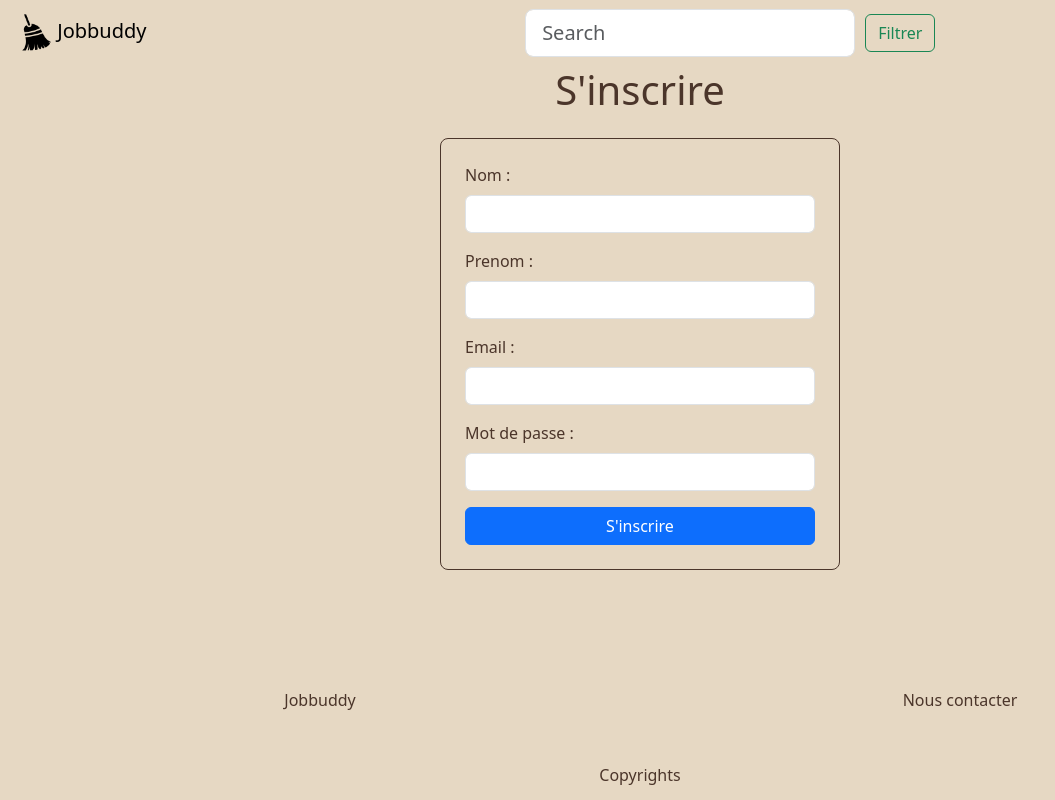
After one commit to Extebe/Job-Buddy, a PHP site: template templates/pageInscription.html.twig in a window 1280 px wide. The commit adds this page. Shown: the whole page, without its empty margins (0-1055 px from the left). Run offline with PHP 8.4, Linux system fonts and the light colour scheme; the template is opened without the code that fills it, so the values that code supplies are empty; some libraries are stand-ins or nearby versions.

Commit message:
ajout de la page d'inscription avec les modifications necessaire dans les controllers

```diff
--- a/include.php
+++ b/include.php
@@ -34,6 +34,7 @@ require_once "modeles/signalementUtilisateur.dao.php";
 // Controleurs
 require_once "controllers/controller.class.php";
 require_once "controllers/controller.factory.php";
+require_once "controllers/controller.utilisateur.php";
 
 // Constantes
 require_once "config/constantes.class.php";
--- a/index.php
+++ b/index.php
@@ -5,7 +5,6 @@ require_once 'include.php';
 ini_set('display_errors', 1);
 ini_set('display_startup_errors', 1);
 error_reporting(E_ALL);
-
 session_start();
 
 try  {
--- a/templates/base_template.html.twig
+++ b/templates/base_template.html.twig
@@ -15,7 +15,7 @@
     <nav class="navbar navbar-expand-lg">
         <div class="container-fluid">
             <!-- Marque/Logo -->
-            <a class="navbar-brand" href="">
+            <a class="navbar-brand" href="index.php">
                 <img src="./images/icons/broom(1).png" alt="Logo" width="40" height="40" class="d-inline-block align-text-center">
                 Jobbuddy
             </a>
@@ -29,7 +29,12 @@
                 <li class="nav-item-filter d-flex align-items-center ml-2">
                     <button class="btn btn-outline-success my-2 my-sm-0" type="submit">Filtrer</button>
                 </li>
-                {% block headerListe %}{% endblock %}
+                {% if role == "non_connecte" %}
+                    <a href="index.php?controleur=utilisateur&methode=pageConnexion"><button class="btn btn-outline-success my-2 my-sm-0" type="submit">se connecter</button></a>
+                    <a href="index.php?controleur=utilisateur&methode=pageInscription"><button class="btn btn-outline-success my-2 my-sm-0" type="submit">s'inscrire</button></a>
+                {% endif %}
+                {% block headerListe %}
+                {% endblock %}
             </ul>
         </div>
     </nav>
--- /dev/null
+++ b/templates/pageInscription.html.twig
@@ -0,0 +1,28 @@
+{% extends 'base_template.html.twig' %}
+{% block title %} Page de connexion {% endblock %}
+{% block content %}
+    <div class="container">
+        <h1 class="text-center mb-4">S'inscrire</h1>
+        <form action="authentification.php" method="POST" class="mx-auto p-4" style="max-width: 400px; border: 1.5px solid #4B352A; border-radius: 8px;">
+            <div class="mb-3">
+                <label for="text" class="form-label">Nom :</label>
+                <input type="text" name="nom" id="nom" class="form-control" required>
+            </div>
+            <div class="mb-3">
+                <label for="text" class="form-label">Prenom :</label>
+                <input type="text" name="prenom" id="prenom" class="form-control" required>
+            </div>
+            <div class="mb-3">
+                <label for="email" class="form-label">Email :</label>
+                <input type="email" name="email" id="email" class="form-control" required>
+            </div>
+            <div class="mb-3">
+                <label for="password" class="form-label">Mot de passe :</label>
+                <input type="password" name="password" id="password" class="form-control" required>
+            </div>
+            <div class="d-grid">
+                <button type="submit" class="btn btn-primary">S'inscrire</button>
+            </div>
+        </form>
+    </div>
+{% endblock %}
```
Also changed, not shown: controllers/controller.annonce.php (+14 -1 lines), controllers/controller.utilisateur.php (added, +20 -0 lines).
